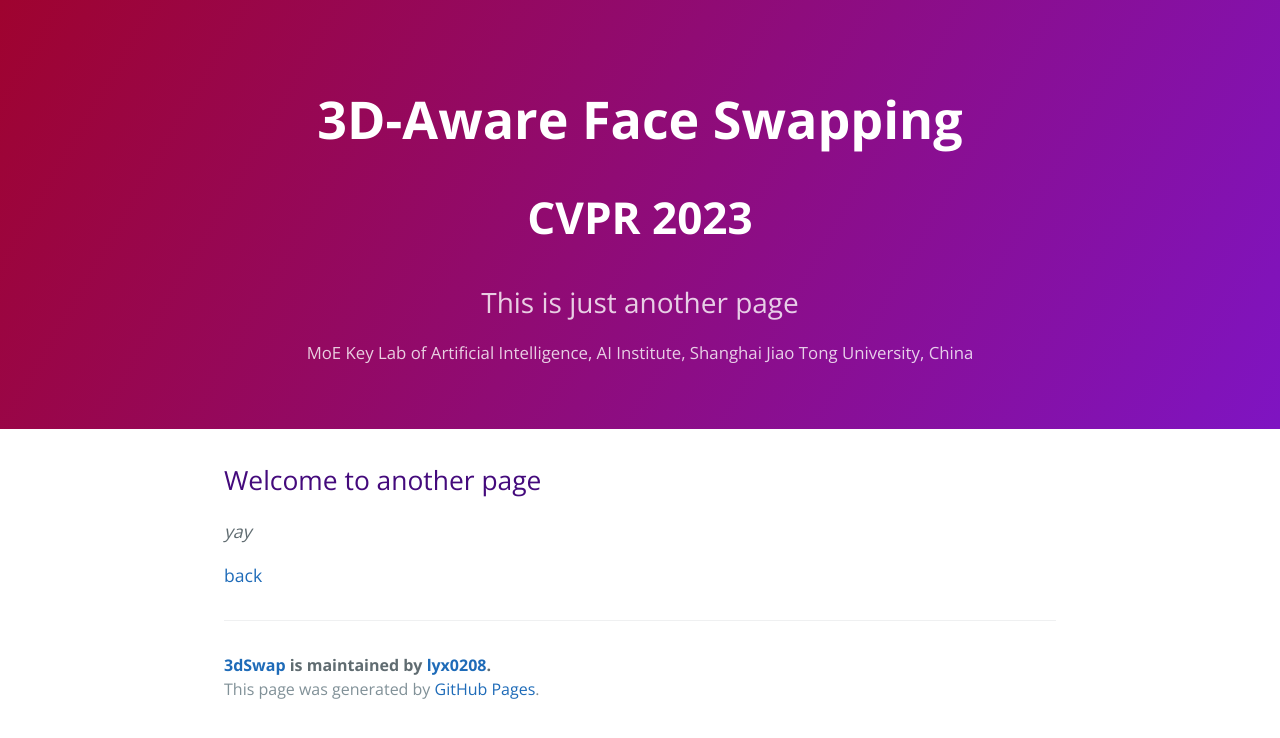
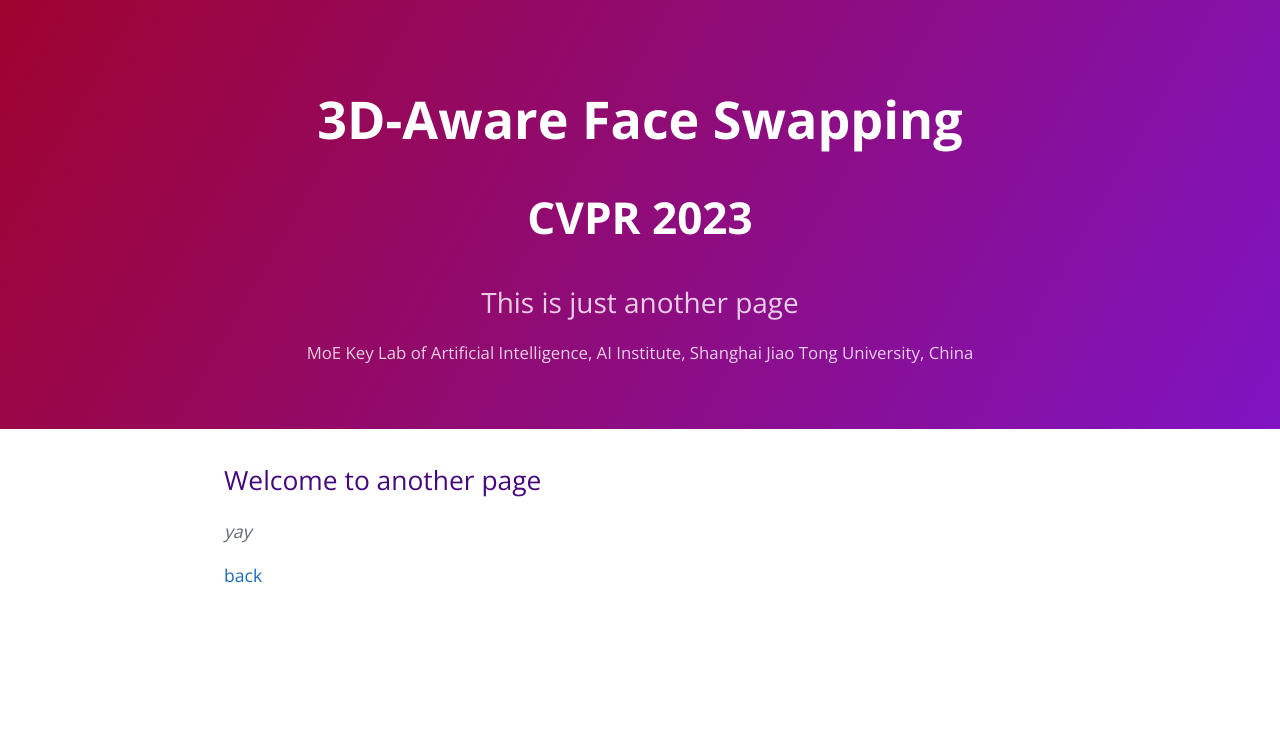
Before and after one commit to lyx0208/3dSwap, a Jekyll site: the page built from another-page.md, in a window 1280 px wide. Shown: the top 738 px of the page. Built offline with Jekyll 4.4.1, drawn with Linux system fonts in a browser that asks for light colours.

Commit message:
Update default.html

```diff
--- a/_layouts/default.html
+++ b/_layouts/default.html
@@ -7,7 +7,7 @@
     <link rel="preconnect" href="https://fonts.gstatic.com">
     <link rel="preload" href="https://fonts.googleapis.com/css?family=Open+Sans:400,700&display=swap" as="style" type="text/css" crossorigin>
     <meta name="viewport" content="width=device-width, initial-scale=1">
-
+    <meta name="theme-color" content="#157878">
     <meta name="apple-mobile-web-app-status-bar-style" content="black-translucent">
     <link rel="stylesheet" href="{{ '/assets/css/style.css?v=' | append: site.github.build_revision | relative_url }}">
     {% include head-custom.html %}
@@ -25,12 +25,6 @@
     <main id="content" class="main-content" role="main">
       {{ content }}
 
-      <footer class="site-footer">
-        {% if site.github.is_project_page %}
-          <span class="site-footer-owner"><a href="{{ site.github.repository_url }}">{{ site.github.repository_name }}</a> is maintained by <a href="{{ site.github.owner_url }}">{{ site.github.owner_name }}</a>.</span>
-        {% endif %}
-        <span class="site-footer-credits">This page was generated by <a href="https://pages.github.com">GitHub Pages</a>.</span>
-      </footer>
     </main>
   </body>
 </html>
```
